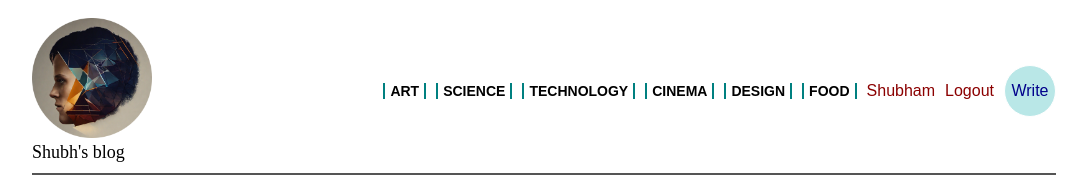
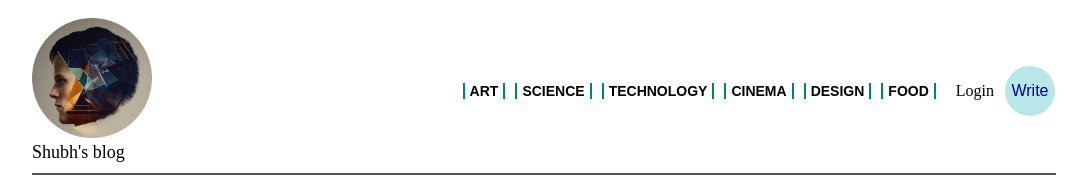
Before and after one commit to Shubham-S-Lahase/Blog-React-Node-Express-MySql-client, a React (Create React App) app: page /post/1 in a window 1280 px wide. Shown: the top 181 px of the page, without its empty margins (96-1183 px from the left). Built offline with nearby package versions, Linux system fonts and the light colour scheme; a web font is replaced by a local one.

Commit message:
added context to get logged in user data available in the app each component

```diff
--- a/package.json
+++ b/package.json
@@ -39,5 +39,5 @@
       "last 1 safari version"
     ]
   },
-  "proxy": "http://localhost:4000"
+  "proxy": "http://localhost:4000/api/"
 }
--- a/src/components/Navbar.jsx
+++ b/src/components/Navbar.jsx
@@ -1,7 +1,11 @@
-import React from 'react'
+import React, { useContext } from 'react'
 import { Link } from 'react-router-dom'
+import { AuthContext } from '../context/authContext'
 
 const Navbar = () => {
+
+  const { currentUser, logout } = useContext(AuthContext);
+
   return (
     <div className="navbar">
     <div className="container">
@@ -30,8 +34,14 @@ const Navbar = () => {
         <Link className="link" to="/?cat=food">
           <h6>FOOD</h6>
         </Link>
-        <span>Shubham</span>
-        <span>Logout</span>
+        <span>{currentUser?.username}</span>
+          {currentUser ? (
+            <span onClick={logout}>Logout</span>
+          ) : (
+            <Link className="link" to="/login">
+              Login
+            </Link>
+          )}
         <span className="write">
           <Link className="link" to="/write">
             Write
--- /dev/null
+++ b/src/context/authContext.js
@@ -0,0 +1,31 @@
+import axios from "axios";
+import { createContext, useEffect, useState } from "react";
+
+export const AuthContext = createContext();
+
+export const AuthContextProvider = ({ children }) => {
+  const [currentUser, setCurrentUser] = useState(
+    JSON.parse(localStorage.getItem("user")) || null
+  );
+
+  const login = async (inputs) => {
+    const res = await axios.post("/auth/login", inputs);
+    setCurrentUser(res.data);
+    return res;
+  };
+
+  const logout = async (inputs) => {
+    await axios.post("/auth/logout");
+    setCurrentUser(null);
+  };
+
+  useEffect(() => {
+    localStorage.setItem("user", JSON.stringify(currentUser));
+  }, [currentUser]);
+
+  return (
+    <AuthContext.Provider value={{ currentUser, login, logout }}>
+      {children}
+    </AuthContext.Provider>
+  );
+};
--- a/src/index.js
+++ b/src/index.js
@@ -1,11 +1,15 @@
 import React from 'react';
 import ReactDOM from 'react-dom/client';
 import App from './App';
+import { AuthContextProvider } from './context/authContext';
+
 
 
 const root = ReactDOM.createRoot(document.getElementById('root'));
 root.render(
   <React.StrictMode>
-    <App />
+    <AuthContextProvider>
+      <App />
+    </AuthContextProvider>
   </React.StrictMode>
 );
--- a/src/pages/Login.jsx
+++ b/src/pages/Login.jsx
@@ -1,6 +1,7 @@
-import React, { useState } from 'react'
+import React, { useContext, useState } from 'react'
 import { Link, useNavigate } from 'react-router-dom'
-import axios from 'axios'
+import { AuthContext } from '../context/authContext';
+
 
 const Login = () => {
   const [inputs, setInputs] = useState({
@@ -12,6 +13,9 @@ const Login = () => {
 
   const navigate = useNavigate();
 
+  const {  login } = useContext(AuthContext)
+
+
   const handleChange = (e) => {
     setInputs(prev => ({...prev, [e.target.name]: e.target.value}))
   }
@@ -21,7 +25,7 @@ const Login = () => {
   const handleSubmit = async (e) => {
     e.preventDefault();
     try{
-      const res = await axios.post("api/auth/login", inputs);
+      const res = await login(inputs);
       // console.log(res);
       if(res.statusText === "OK"){
         navigate("/");
--- a/src/pages/Register.jsx
+++ b/src/pages/Register.jsx
@@ -22,7 +22,7 @@ const Register = () => {
   const handleSubmit = async (e) => {
     e.preventDefault();
     try{
-      const res = await axios.post("api/auth/register", inputs);
+      const res = await axios.post("/auth/register", inputs);
       // console.log(res);
       if(res.statusText === "OK"){
         navigate("/login");
```
